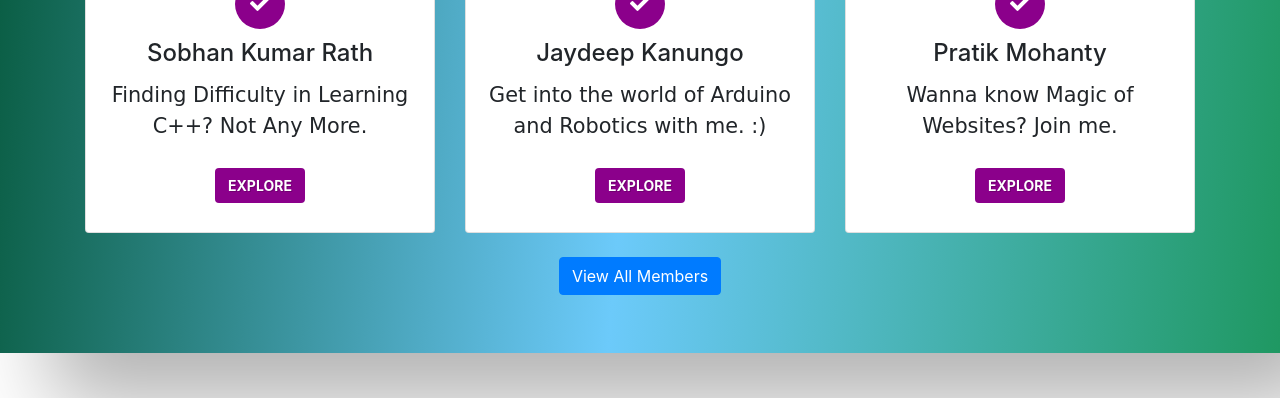
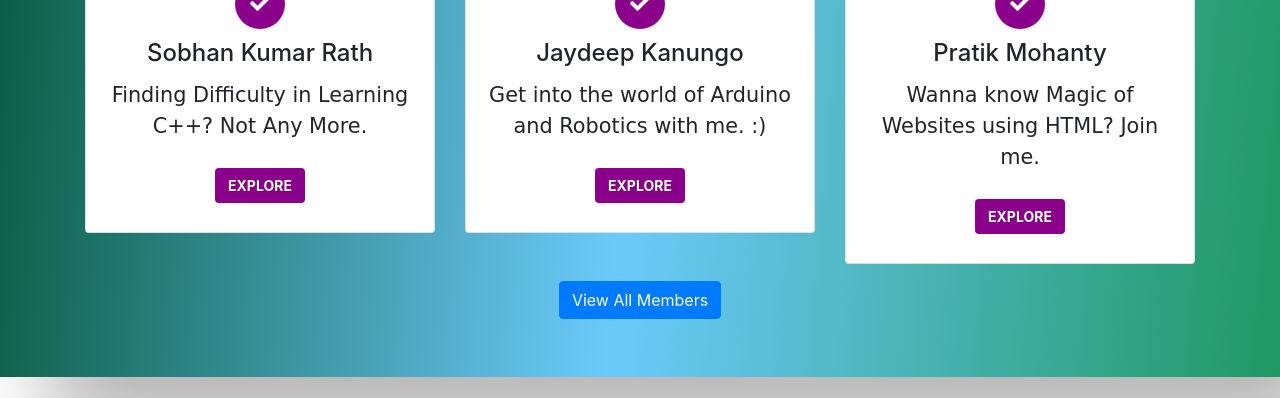
Before and after one commit to rashmi-ranjan-das/education, a Django app: page / in a window 1280 px wide. Shown: the part 2149-2547 px from the top of the page. Run offline with Django 3.2, Linux system fonts and the light colour scheme; some libraries are stand-ins or nearby versions.

Commit message:
photos added

```diff
--- a/main/templates/main/home.html
+++ b/main/templates/main/home.html
@@ -162,7 +162,7 @@
                 <div class="card-body text-center">
                   <span class="badge-box"><i class="fa fa-check"></i></span>
                   <h4 class="card-title">Pratik Mohanty</h4>
-                  <p class="card-text article-content" style="font-family: cursive;">Wanna know Magic of Websites? Join me.</p>
+                  <p class="card-text article-content" style="font-family: cursive;">Wanna know Magic of Websites using HTML? Join me.</p>
                   <div class="btn btn-default text-uppercase">Explore</div>
                 </div>
               </div>
@@ -180,9 +180,10 @@
           </div>
         </div>
       </div>
-      <div class="container mt-5" style="text-align: center;">
-        <a href="{% url 'about' %}"><div class="btn btn-primary">View All Members</div></a>
-      </div>
+      <br>
+        <div class="container mt-5" style="text-align: center;">
+          <a href="{% url 'about' %}"><div class="btn btn-primary">View All Members</div></a>
+        </div>
     </div>
 </div>
 
--- a/static/main/css/style.css
+++ b/static/main/css/style.css
@@ -29,7 +29,7 @@ nav{
     text-transform: uppercase;
     text-decoration: none;
     font-weight: 400;
-    font-family: cursive;
+    font-family: -apple-system, BlinkMacSystemFont, 'Segoe UI', Roboto, Oxygen, Ubuntu, Cantarell, 'Open Sans', 'Helvetica Neue', sans-serif;
 }
 .nav-l
 ink:hover{
```
